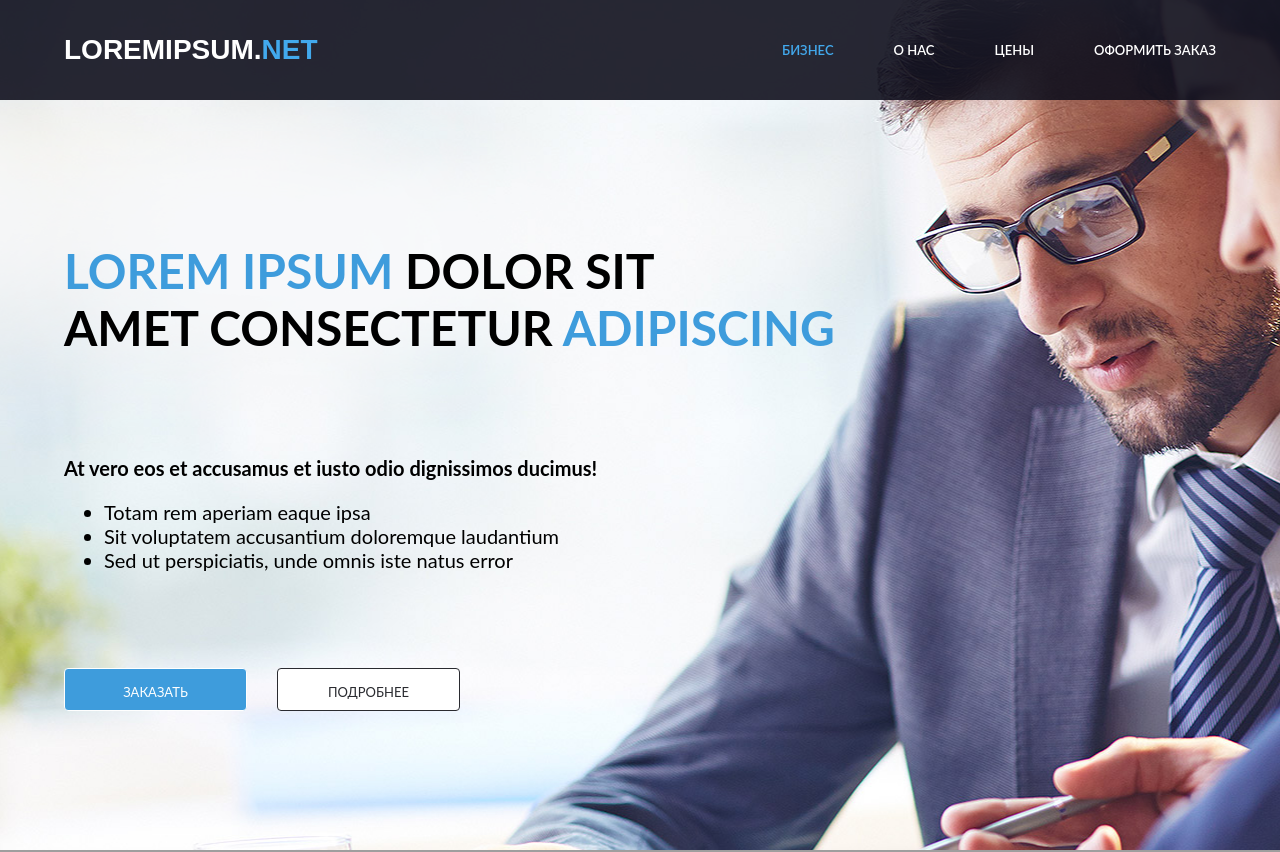
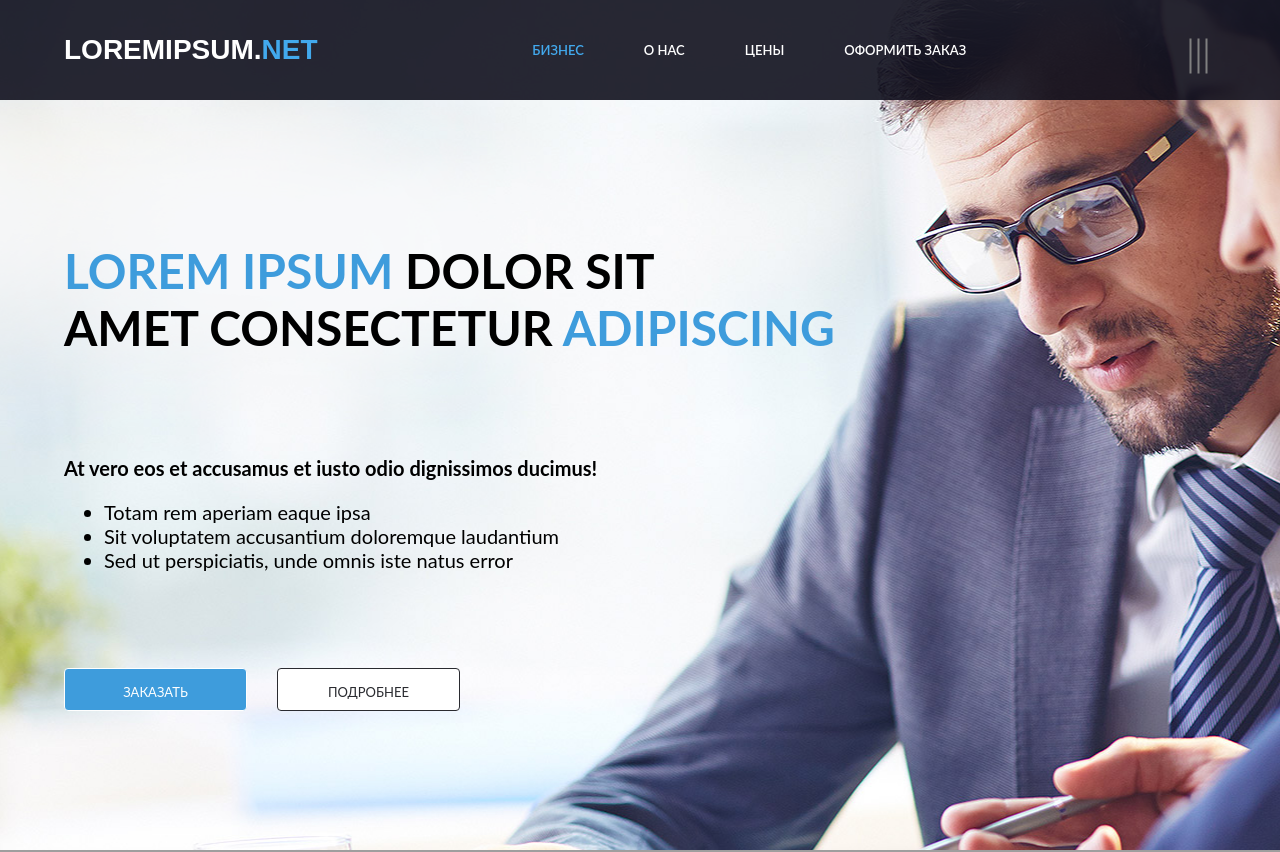
Before and after one commit to DonatArtihovich/Lorem-ipsum-test-task, a React (Vite) app: page / in a window 1280 px wide. Shown: the top 852 px of the page. Built offline with nearby package versions, Linux system fonts and the light colour scheme; grey boxes are pictures that could not be loaded.

Commit message:
feat: add burger

```diff
--- /dev/null
+++ b/src/components/burger/burger.module.scss
@@ -0,0 +1,67 @@
+.burger {
+    width: 35px;
+    height: 20px;
+    background: transparent;
+    border: none;
+    display: flex;
+    flex-direction: column;
+    justify-content: space-between;
+    z-index: 1000;
+}
+
+.burgerLine {
+    width: 35px;
+    height: 2px;
+    background-color: gray;
+}
+
+.turned {
+    transform: rotate(90deg);
+    -webkit-transform: rotate(90deg);
+    -moz-transform: rotate(90deg);
+    -ms-transform: rotate(90deg);
+    -o-transform: rotate(90deg);
+    animation: 0.3s turnBurger ease-in-out;
+    -webkit-animation: 0.3s turnBurger ease-in-out;
+}
+
+.unturned {
+    animation: 0.3s unturnBurger ease-in-out;
+    -webkit-animation: 0.3s unturnBurger ease-in-out;
+}
+
+@keyframes turnBurger {
+    from {
+        transform: rotate(0);
+        -webkit-transform: rotate(0);
+        -moz-transform: rotate(0);
+        -ms-transform: rotate(0);
+        -o-transform: rotate(0);
+    }
+
+    to {
+        transform: rotate(90deg);
+        -webkit-transform: rotate(90deg);
+        -moz-transform: rotate(90deg);
+        -ms-transform: rotate(90deg);
+        -o-transform: rotate(90deg);
+    }
+}
+
+@keyframes unturnBurger {
+    from {
+        transform: rotate(90deg);
+        -webkit-transform: rotate(90deg);
+        -moz-transform: rotate(90deg);
+        -ms-transform: rotate(90deg);
+        -o-transform: rotate(90deg);
+    }
+
+    to {
+        transform: rotate(0);
+        -webkit-transform: rotate(0);
+        -moz-transform: rotate(0);
+        -ms-transform: rotate(0);
+        -o-transform: rotate(0);
+    }
+}
--- /dev/null
+++ b/src/components/burger/burger.tsx
@@ -0,0 +1,26 @@
+import classNames from '@utils/lib/class-name';
+import cls from './burger.module.scss'
+import { useState } from 'react';
+
+type BurgerProps = {
+    isMenuOpened: boolean;
+    setIsMenuOpened: (b: boolean) => void;
+}
+
+export function Burger({ isMenuOpened, setIsMenuOpened }: BurgerProps) {
+
+    const handleClick = () => {
+        setIsMenuOpened(!isMenuOpened);
+    }
+
+    return (
+        <button
+            className={classNames(cls.burger, isMenuOpened ? cls.turned : cls.unturned)}
+            onClick={handleClick}
+        >
+            <span className={cls.burgerLine}></span>
+            <span className={cls.burgerLine}></span>
+            <span className={cls.burgerLine}></span>
+        </button>
+    )
+}
--- /dev/null
+++ b/src/components/burger/index.ts
@@ -0,0 +1 @@
+export {Burger} from './burger'
--- /dev/null
+++ b/src/utils/hooks/use-resize.ts
@@ -0,0 +1,13 @@
+import { useState } from "react";
+
+function useResize() {
+    const [width, setWidth] = useState<number>(window.innerWidth);
+
+    window.addEventListener('resize', () => {
+        setWidth(window.innerWidth);
+    })
+
+    return width;
+}
+
+export default useResize;
--- a/src/widgets/header/header.module.scss
+++ b/src/widgets/header/header.module.scss
@@ -49,14 +49,85 @@
     }
 }
 
+.layer {
+    position: absolute;
+    top: 0;
+    bottom: 0;
+    left: 0;
+    right: 0;
+    background-color: var(--color-black-alpha);
+    height: 100vh;
+}
+
+.opening {
+    animation: 0.3s openMenu ease-out;
+    -webkit-animation: 0.3s openMenu ease-out;
+}
+
+@keyframes openMenu {
+    from {
+        transform: translateX(-90vw);
+        -webkit-transform: translateX(-90vw);
+        -moz-transform: translateX(-90vw);
+        -ms-transform: translateX(-90vw);
+        -o-transform: translateX(-90vw);
+    }
+
+    to {
+        transform: translateX(0);
+        -webkit-transform: translateX(0);
+        -moz-transform: translateX(0);
+        -ms-transform: translateX(0);
+        -o-transform: translateX(0);
+    }
+}
+
+@keyframes closeMenu {
+    from {
+        transform: translateX(0);
+        -webkit-transform: translateX(0);
+        -moz-transform: translateX(0);
+        -ms-transform: translateX(0);
+        -o-transform: translateX(0);
+    }
+
+    to {
+        transform: translateX(-90vw);
+        -webkit-transform: translateX(-90vw);
+        -moz-transform: translateX(-90vw);
+        -ms-transform: translateX(-90vw);
+        -o-transform: translateX(-90vw);
+    }
+}
+
 @media(max-width: 1200px) {
     .headerNav {
         gap: 30px;
     }
 }
 
-// @media(max-width: 760px) {
-//     .headerNav {
-//         gap: 10px;
-//     }
-// }
+@media(max-width: 760px) {
+
+    .headerNav {
+        position: absolute;
+        top: 0;
+        bottom: 0;
+        left: 0;
+        flex-direction: column;
+        width: 90vw;
+        height: 100vh;
+        justify-content: center;
+        background-color: var(--color-black-alpha);
+        z-index: 500;
+        padding-right: 50px;
+        box-sizing: border-box;
+    }
+
+    .wrapper {
+        padding: 0 40px;
+    }
+
+    .logo {
+        font-size: 16px;
+    }
+}
--- a/src/widgets/header/header.tsx
+++ b/src/widgets/header/header.tsx
@@ -1,7 +1,14 @@
 import classNames from '@utils/lib/class-name'
 import cls from './header.module.scss'
+import { Burger } from '@components/burger'
+import useResize from '@utils/hooks/use-resize'
+import { useState } from 'react';
 
 export function Header() {
+    const width = useResize();
+    console.log(width)
+    const [isMenuOpened, setIsMenuOpened] = useState<boolean>(width > 760);
+
     return (
         <header className={cls.Header}>
             <div className={cls.wrapper}>
@@ -10,13 +17,29 @@ export function Header() {
                     <span>NET</span>
                 </div>
 
-                <nav className={cls.headerNav}>
-                    <a className={classNames(cls.headerLink, cls.selected)}>Бизнес</a>
-                    <a className={cls.headerLink}>О нас</a>
-                    <a className={cls.headerLink}>Цены</a>
-                    <a className={cls.headerLink}>Оформить заказ</a>
-                </nav>
+                {width < 760 && isMenuOpened && <div
+                    className={cls.layer}
+                    onClick={() => setIsMenuOpened(false)}
+                />}
+                {isMenuOpened &&
+                    <nav className={classNames(
+                        cls.headerNav,
+                        width < 760 && isMenuOpened && cls.opening,
+                        width < 760 && !isMenuOpened && cls.closing
+                    )}
+                    >
+                        <a className={classNames(cls.headerLink, cls.selected)}>Бизнес</a>
+                        <a className={cls.headerLink}>О нас</a>
+                        <a className={cls.headerLink}>Цены</a>
+                        <a className={cls.headerLink}>Оформить заказ</a>
+                    </nav>
+                }
+
+                <Burger
+                    isMenuOpened={isMenuOpened}
+                    setIsMenuOpened={setIsMenuOpened}
+                />
             </div>
-        </header>
+        </header >
     )
 }
```
